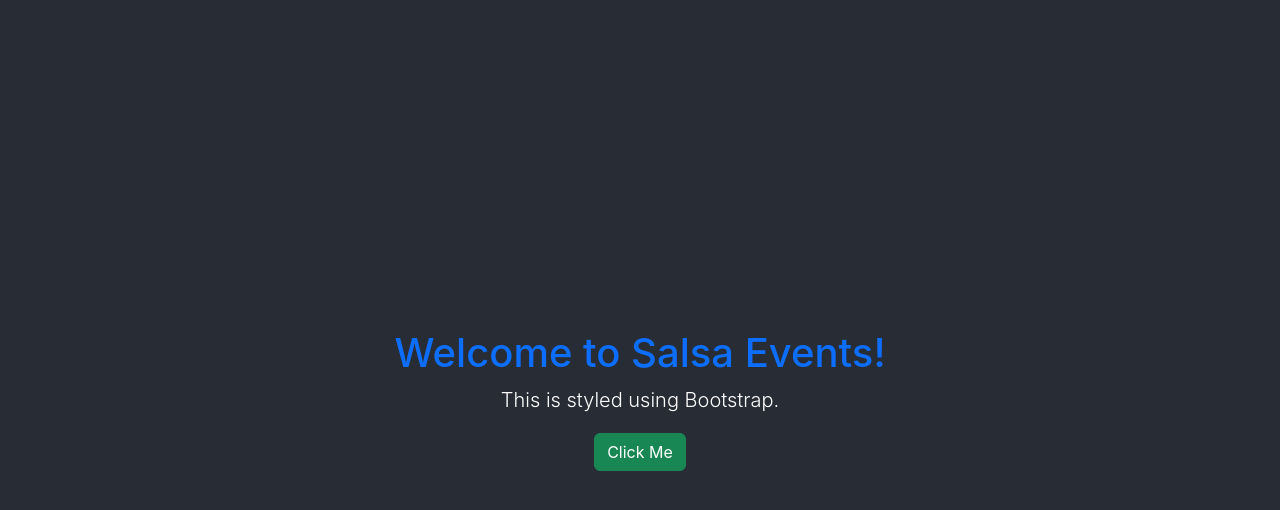
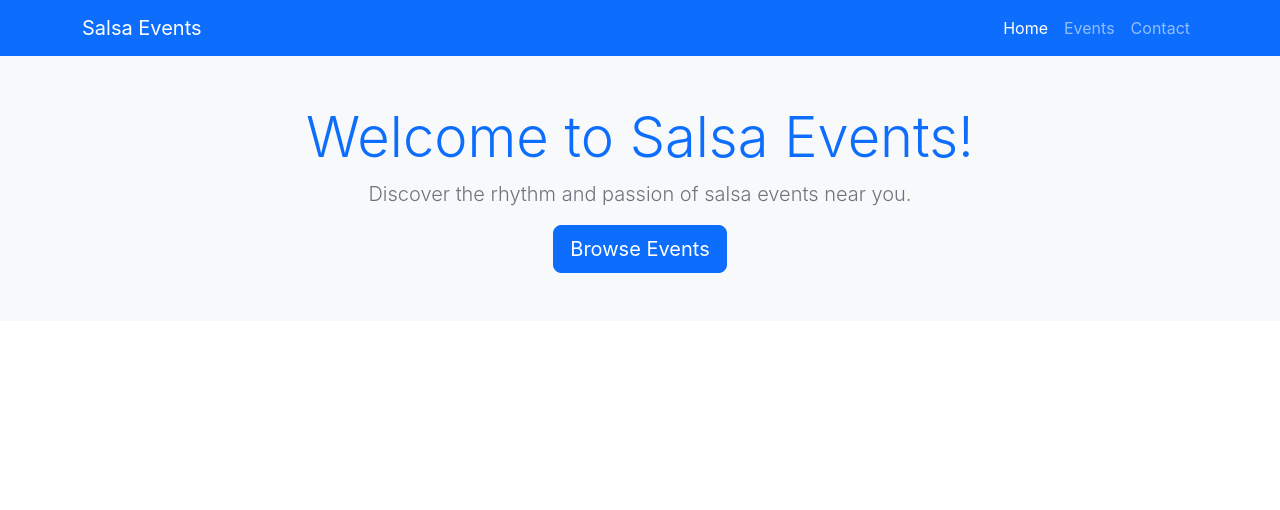
Before and after one commit to abrah926/salsa_project, a React (Create React App) app in the folder frontend/: page / in a window 1280 px wide. Shown: the top 510 px of the page. Built offline with nearby package versions, Linux system fonts and the light colour scheme.

Commit message:
home, events, contacts added

```diff
--- a/frontend/package.json
+++ b/frontend/package.json
@@ -37,5 +37,8 @@
       "last 1 firefox version",
       "last 1 safari version"
     ]
+  },
+  "devDependencies": {
+    "@babel/plugin-proposal-private-property-in-object": "^7.21.11"
   }
 }
--- a/frontend/src/App.js
+++ b/frontend/src/App.js
@@ -1,18 +1,47 @@
-import React from 'react'; // Required for JSX syntax
-import 'bootstrap/dist/css/bootstrap.min.css'; // Bootstrap styles
-import './App.css'; // Your custom styles (optional)
-
+import React from "react";
+import { BrowserRouter as Router, Route, Routes } from "react-router-dom";
+import Navbar from "./components/Navbar";
+import Hero from "./components/Hero";
 
 function App() {
   return (
-    <div className="App">
-      <header className="App-header">
-        <div className="container">
-          <h1 className="text-primary">Welcome to Salsa Events!</h1>
-          <p className="lead">This is styled using Bootstrap.</p>
-          <button className="btn btn-success">Click Me</button>
-        </div>
-      </header>
+    <Router>
+      <div>
+        <Navbar />
+        <Routes>
+          <Route path="/" element={<Hero />} />
+          <Route path="/events" element={<Events />} />
+          <Route path="/about" element={<About />} />
+          <Route path="/contact" element={<Contact />} />
+        </Routes>
+      </div>
+    </Router>
+  );
+}
+
+function Events() {
+  return (
+    <div className="container mt-5">
+      <h1>Events Page</h1>
+      <p>Here you will find all the exciting salsa events happening soon.</p>
+    </div>
+  );
+}
+
+function About() {
+  return (
+    <div className="container mt-5">
+      <h1>About Salsa Events</h1>
+      <p>Learn more about our mission to bring the joy of salsa to everyone.</p>
+    </div>
+  );
+}
+
+function Contact() {
+  return (
+    <div className="container mt-5">
+      <h1>Contact Us</h1>
+      <p>For inquiries, please email us at info@salsaevents.com.</p>
     </div>
   );
 }
--- /dev/null
+++ b/frontend/src/components/Hero.js
@@ -0,0 +1,19 @@
+import React from "react";
+
+function Hero() {
+  return (
+    <header className="bg-light py-5" id="hero">
+      <div className="container text-center">
+        <h1 className="display-4 text-primary">Welcome to Salsa Events!</h1>
+        <p className="lead text-secondary">
+          Discover the rhythm and passion of salsa events near you.
+        </p>
+        <a href="#events" className="btn btn-primary btn-lg">
+          Browse Events
+        </a>
+      </div>
+    </header>
+  );
+}
+
+export default Hero;
--- /dev/null
+++ b/frontend/src/components/Navbar.js
@@ -0,0 +1,46 @@
+import React from "react";
+import { Link } from "react-router-dom";
+
+function Navbar() {
+  return (
+    <nav className="navbar navbar-expand-lg navbar-dark bg-primary">
+      <div className="container">
+        <Link className="navbar-brand" to="/">
+          Salsa Events
+        </Link>
+        <button
+          className="navbar-toggler"
+          type="button"
+          data-bs-toggle="collapse"
+          data-bs-target="#navbarNav"
+          aria-controls="navbarNav"
+          aria-expanded="false"
+          aria-label="Toggle navigation"
+        >
+          <span className="navbar-toggler-icon"></span>
+        </button>
+        <div className="collapse navbar-collapse" id="navbarNav">
+          <ul className="navbar-nav ms-auto">
+            <li className="nav-item">
+              <Link className="nav-link active" to="/">
+                Home
+              </Link>
+            </li>
+            <li className="nav-item">
+              <Link className="nav-link" to="/events">
+                Events
+              </Link>
+            </li>
+            <li className="nav-item">
+              <Link className="nav-link" to="/contact">
+                Contact
+              </Link>
+            </li>
+          </ul>
+        </div>
+      </div>
+    </nav>
+  );
+}
+
+export default Navbar;
```
Also changed, not shown: frontend/src/api/salsaApi.js (added, +13 -0 lines), 1 other file (tests, documents, lock files or other folders).
